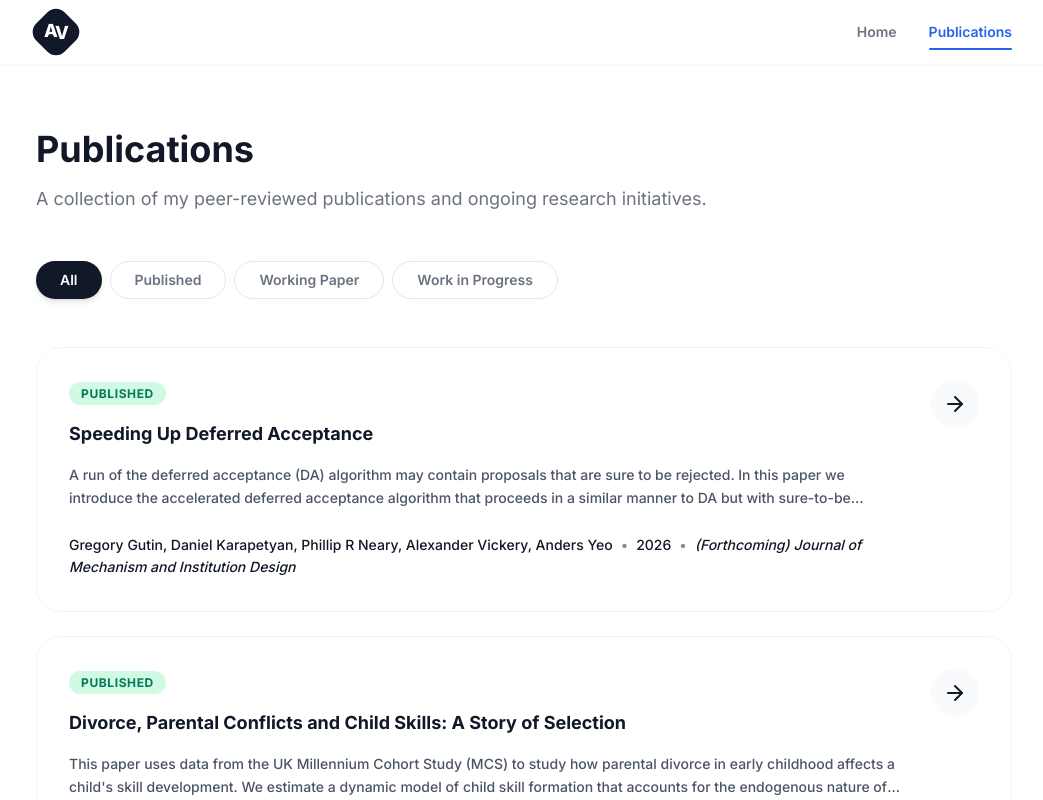
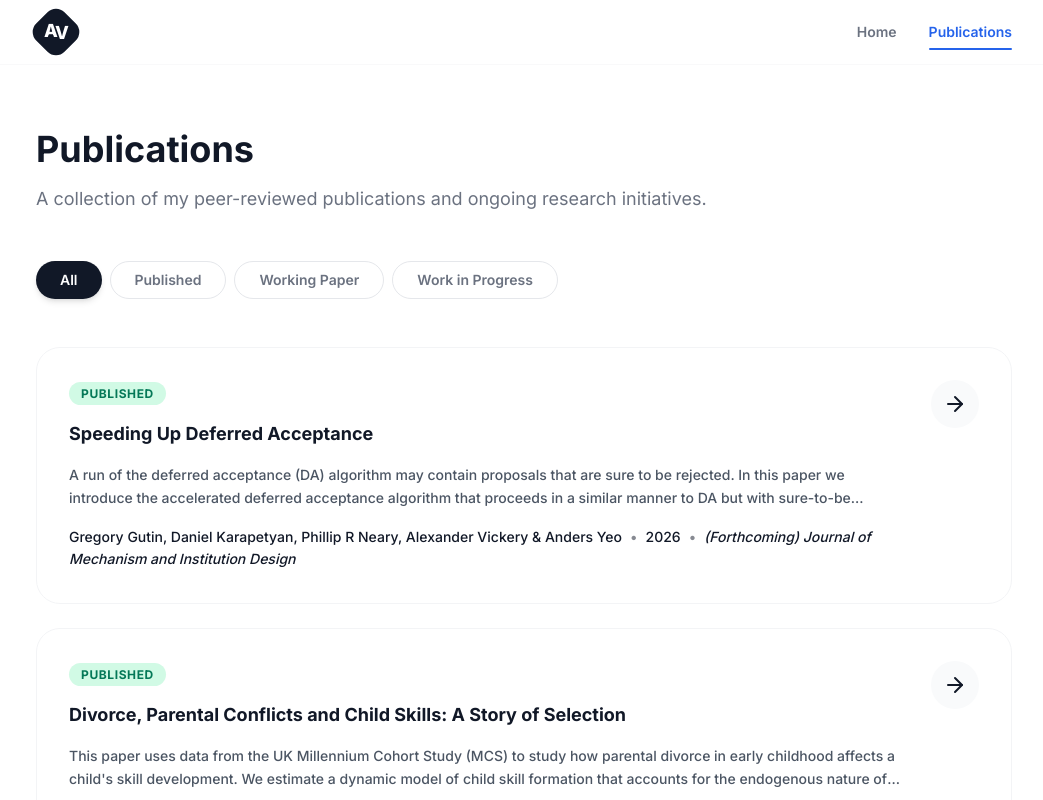
Before and after one commit to Alex-Vickery/alexander-vickery.github.io, a React (Vite) app: page /#/publications in a window 1280 px wide. Shown: the top 800 px of the page, without its empty margins (116-1159 px from the left). Built offline with nearby package versions, Linux system fonts and the light colour scheme.

Commit message:
Fixed fonts

```diff
--- a/pages/PublicationsList.tsx
+++ b/pages/PublicationsList.tsx
@@ -9,9 +9,7 @@ const containerVariants = {
   hidden: { opacity: 0 },
   visible: {
     opacity: 1,
-    transition: {
-      staggerChildren: 0.08,
-    },
+    transition: { staggerChildren: 0.08 },
   },
 };
 
@@ -21,11 +19,7 @@ const cardVariants = {
     opacity: 1,
     y: 0,
     scale: 1,
-    transition: {
-      type: "spring",
-      stiffness: 260,
-      damping: 25,
-    },
+    transition: { type: "spring", stiffness: 260, damping: 25 },
   },
   exit: {
     opacity: 0,
@@ -41,6 +35,14 @@ const PublicationsList: React.FC = () => {
     filter === "All"
       ? publications
       : publications.filter((p) => p.status === filter);
+
+  const formatAuthors = (authors: string[]) => {
+    if (authors.length === 0) return "";
+    if (authors.length === 1) return authors[0];
+    return (
+      authors.slice(0, -1).join(", ") + " & " + authors[authors.length - 1]
+    );
+  };
 
   const StatusBadge: React.FC<{ status: PublicationStatus }> = ({ status }) => {
     const colors = {
@@ -123,7 +125,7 @@ const PublicationsList: React.FC = () => {
                       <div className="mb-4">
                         <StatusBadge status={pub.status} />
                       </div>
-                      <h2 className="text-2xl text-lg font-bold text-gray-900 group-hover:text-blue-600 transition-colors">
+                      <h2 className="text-lg font-bold text-gray-900 group-hover:text-blue-600 transition-colors">
                         {pub.title}
                       </h2>
                       {pub.subtitle && (
@@ -134,10 +136,12 @@ const PublicationsList: React.FC = () => {
                       <p className="mt-4 text-gray-600 line-clamp-2 text-sm font-medium leading-relaxed">
                         {pub.abstract}
                       </p>
-                      <div className="mt-6 text-sm font-medium text-gray-900 leading-relaxed">
+                      <div className="mt-4 text-sm font-medium text-gray-900 leading-relaxed">
+                        {/* --- UPDATED AUTHOR RENDERING --- */}
                         <span className="text-gray-900">
-                          {pub.authors.join(", ")}
+                          {formatAuthors(pub.authors)}
                         </span>
+
                         <span className="mx-2 opacity-50">•</span>
                         <span>{pub.year}</span>
                         {pub.journal && (
```
